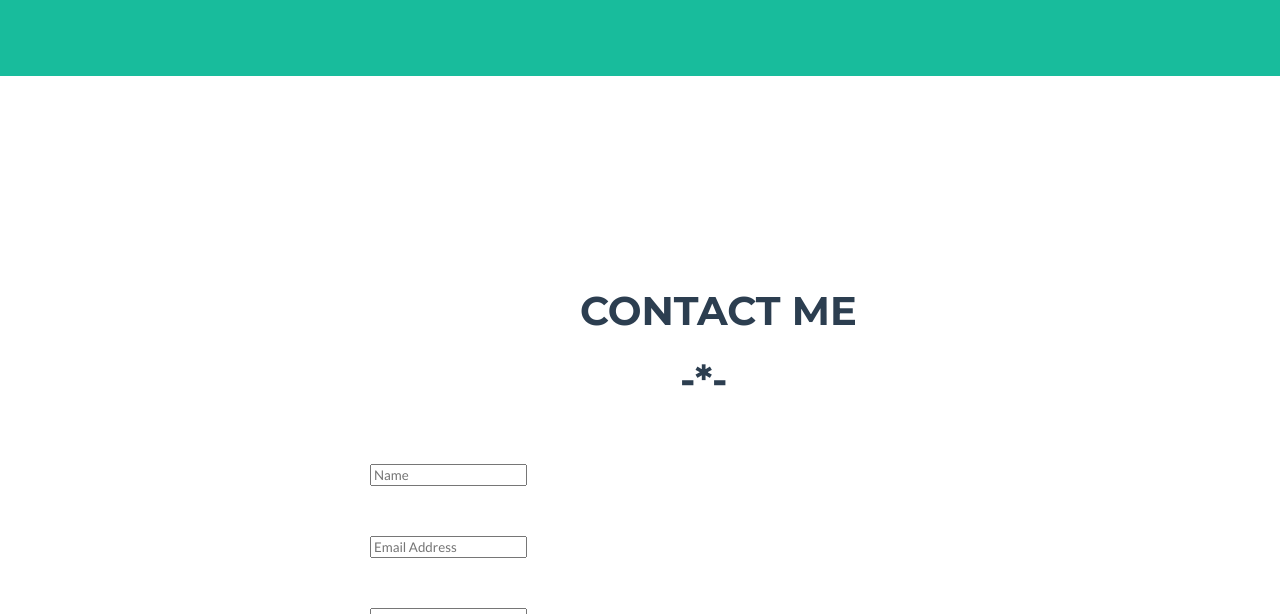
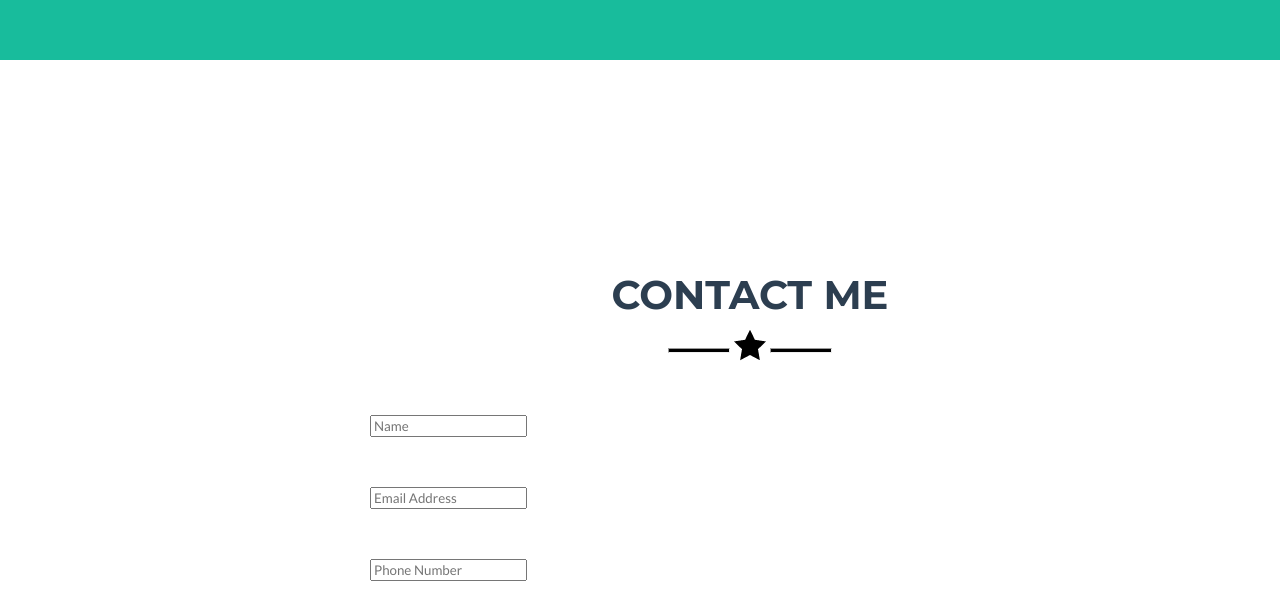
Before and after one commit to Ks-Mosqueda/freelancer-actual, a plain HTML site: page index.html in a window 1280 px wide. Shown: the part 2423-3037 px from the top of the page. Drawn offline with Linux system fonts and the light colour scheme.

Commit message:
subiendo adelantos vacaciones

```diff
--- a/css/main.css
+++ b/css/main.css
@@ -96,12 +96,19 @@ section > div > h5 {
   font-family: 'Montserrat', sans-serif;
   font-size: 40px;
   font-weight: bold;
-  margin-left: 350px;
   padding: 10px;
+  text-align: center;
 }
 
 .division {
- margin-left: 450px;
+  background-color: black;
+  display: inline-block;
+  width: 60px;
+  height: 3px;
+}
+
+.center-division {
+  text-align: center;
 }
 
 .inputalign {
--- a/index.html
+++ b/index.html
@@ -61,7 +61,11 @@
     <section id="portfolio">
       <div>
         <div class="portfoliouno">CONTACT ME</div>
-        <div class="portfoliouno division">-*-</div>
+        <div class="center-division">
+          <hr class="division">
+          <img class="" src="assets/images/portfolio/star-full.png" alt="">
+          <hr class="division">
+        </div>
       </div>
       <div>
         <input class="inputalign" type="text" placeholder="Name">
```
Also changed, not shown: assets/images/portfolio/star-full.png (added).
